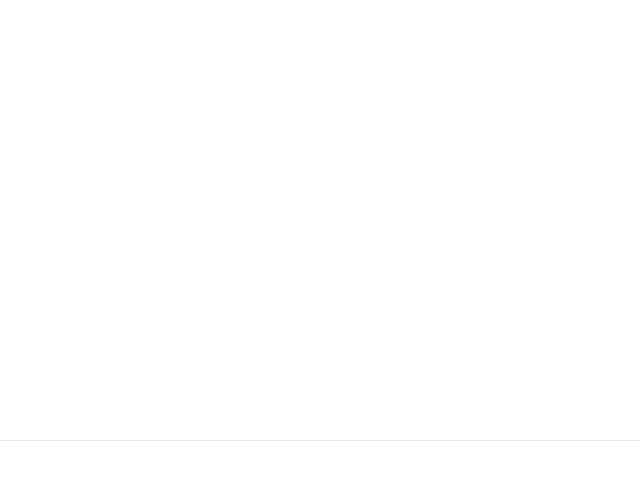
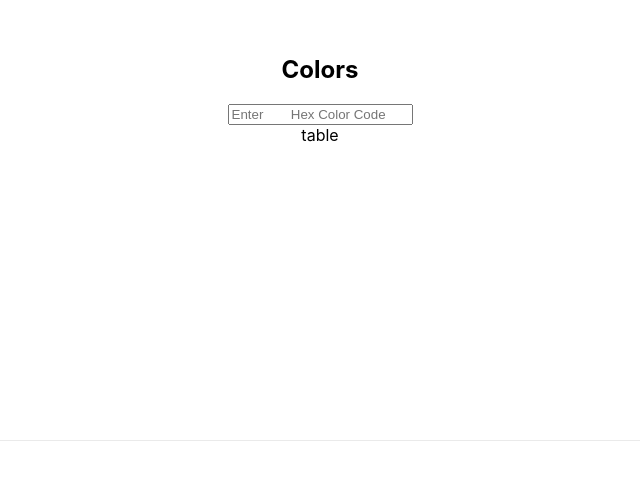
Before and after one commit to timeitel/color-search, a Next.js app: page / in a window 1280 px wide. Shown: the part 260-740 px from the top of the page, without its empty margins (320-960 px from the left). Built offline with nearby package versions, Linux system fonts and the light colour scheme.

Commit message:
add: table and colorsearch components

```diff
--- /dev/null
+++ b/components/ColorSearch/colorsearch.js
@@ -0,0 +1,13 @@
+import Table from '../Table/table';
+
+const colorsearch = ({ colors }) => {
+  return (
+    <>
+      <h2>Colors</h2>
+      <input placeholder='Enter	Hex Color Code' />
+      <Table colors={colors} />
+    </>
+  );
+};
+
+export default colorsearch;
--- /dev/null
+++ b/components/Table/table.js
@@ -0,0 +1,5 @@
+const table = ({ colors }) => {
+  return <div>table</div>;
+};
+
+export default table;
--- a/pages/index.js
+++ b/pages/index.js
@@ -1,6 +1,7 @@
 import Head from 'next/head';
 import styles from '../styles/Home.module.css';
 import fs from 'fs';
+import ColorSearch from '../components/ColorSearch/colorsearch';
 
 export default function Home({ colors }) {
   return (
@@ -9,7 +10,9 @@ export default function Home({ colors }) {
         <title>Color Search | Tim Eitel</title>
       </Head>
 
-      <main className={styles.main}></main>
+      <main className={styles.main}>
+        <ColorSearch />
+      </main>
 
       <footer className={styles.footer}></footer>
     </div>
```
Also changed, not shown: components/Table/Table.module.scss (added).
